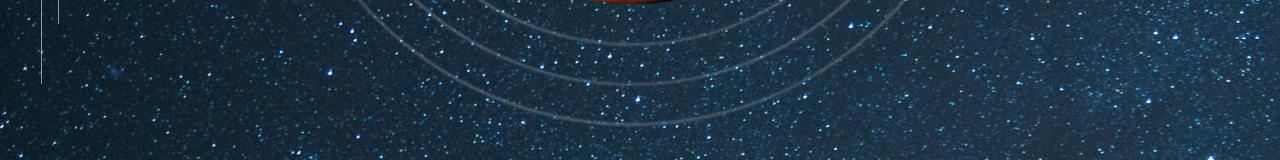
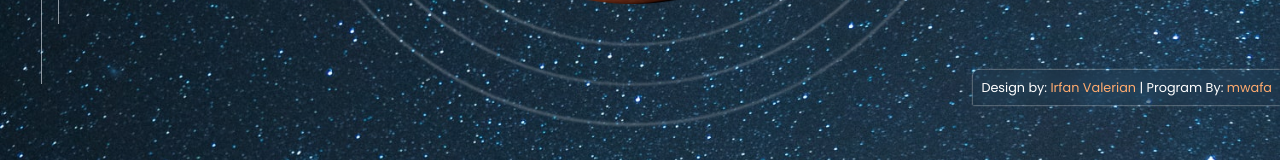
Before and after one commit to mwafa/planet, a Next.js app: page / in a window 1280 px wide. Shown: the part 695-855 px from the top of the page. Built offline with nearby package versions, Linux system fonts and the light colour scheme.

Commit message:
add credit

```diff
--- /dev/null
+++ b/src/components/Footer.tsx
@@ -0,0 +1,26 @@
+import { Box } from "@chakra-ui/react"
+
+import { Red } from "./Red"
+
+export const Footer: React.FC = () => {
+  return (
+    <Box
+      position="fixed"
+      right="0"
+      fontSize=".8em"
+      bottom="0"
+      color="white"
+      p={2}
+      style={{
+        backdropFilter: "blur(10px)",
+        boxShadow: "0px 0px 2px #eee",
+        borderTopLeftRadius: "5px",
+      }}
+    >
+      Design by: <Red>Irfan Valerian</Red> | Program By:{" "}
+      <Red>
+        <a href="//mwafa.net">mwafa</a>
+      </Red>
+    </Box>
+  )
+}
--- a/src/pages/index.tsx
+++ b/src/pages/index.tsx
@@ -5,6 +5,7 @@ import GithubCorner from "react-github-corner"
 import { Divider, Flex } from "@chakra-ui/react"
 
 import { BgImage } from "../components/BgImage"
+import { Footer } from "../components/Footer"
 import { Mars } from "../components/Mars"
 import { Navbar } from "../components/Navbar"
 import { Red } from "../components/Red"
@@ -44,6 +45,7 @@ const Index: NextPage = () => {
         size={80}
         direction="right"
       />
+      <Footer />
     </BgImage>
   )
 }
```
